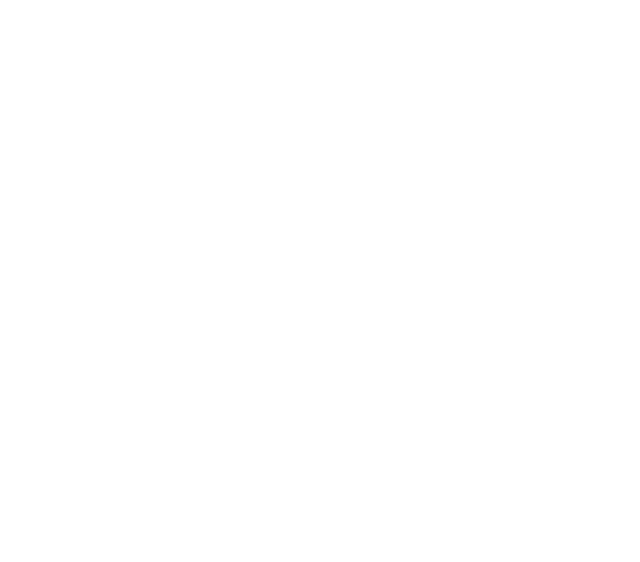
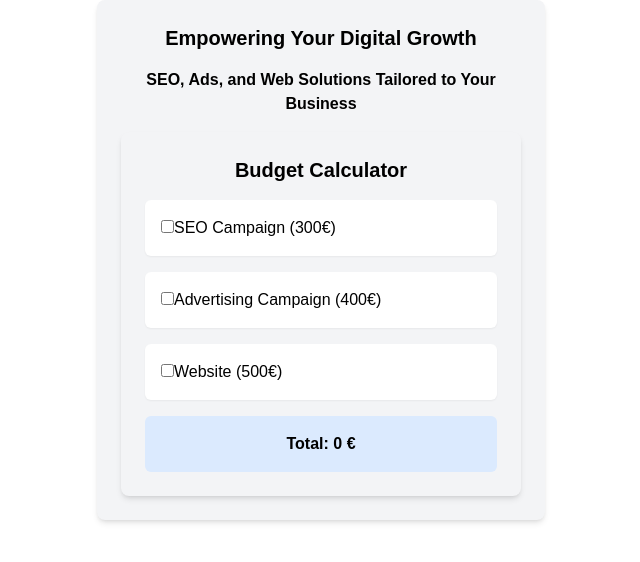
Before and after one commit to triflip/S6.Budgets, a React (Vite) app: page / in a window 1280 px wide. Shown: the top 562 px of the page, without its empty margins (319-959 px from the left). Built offline with nearby package versions, Linux system fonts and the light colour scheme.

Commit message:
feat: update App.tsx and add shared components

```diff
--- a/src/App.tsx
+++ b/src/App.tsx
@@ -1,7 +1,11 @@
+import { BudgetForm } from "./features/budgets/components/BudgetForm";
+
 export default function App() {
   return (
-    <div>
-      {}
+    <div className="max-w-md mx-auto p-6 bg-gray-100 rounded-lg shadow-md space-y-4">
+      <h1 className="text-xl font-bold text-center" >Empowering Your Digital Growth</h1>
+      <h2 className="text-l font-bold text-center">SEO, Ads, and Web Solutions Tailored to Your Business</h2>
+     <BudgetForm/>
     </div>
   );
 }
--- /dev/null
+++ b/src/shared/ui/checkbox.tsx
@@ -0,0 +1,21 @@
+import React from "react";
+
+
+type CkeckboxProps = {
+    label: string;
+    checked: boolean;
+    onChange: (checked: boolean) => void;
+}
+
+export const Checkbox: React.FC<CkeckboxProps> = ({label, checked, onChange}) => {
+    return (
+        <label>
+            <input
+            type="checkbox"
+            checked={checked}
+            onChange={(e) => onChange(e.target.checked)}
+             />
+             {label}
+        </label>
+    );
+};
```
Also changed, not shown: src/shared/ui/Button.tsx (added).
